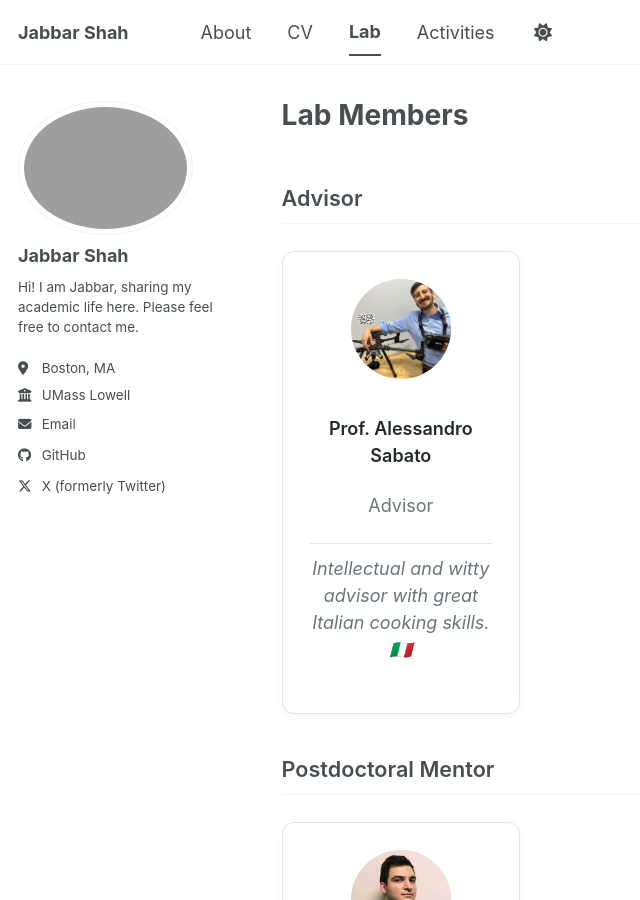
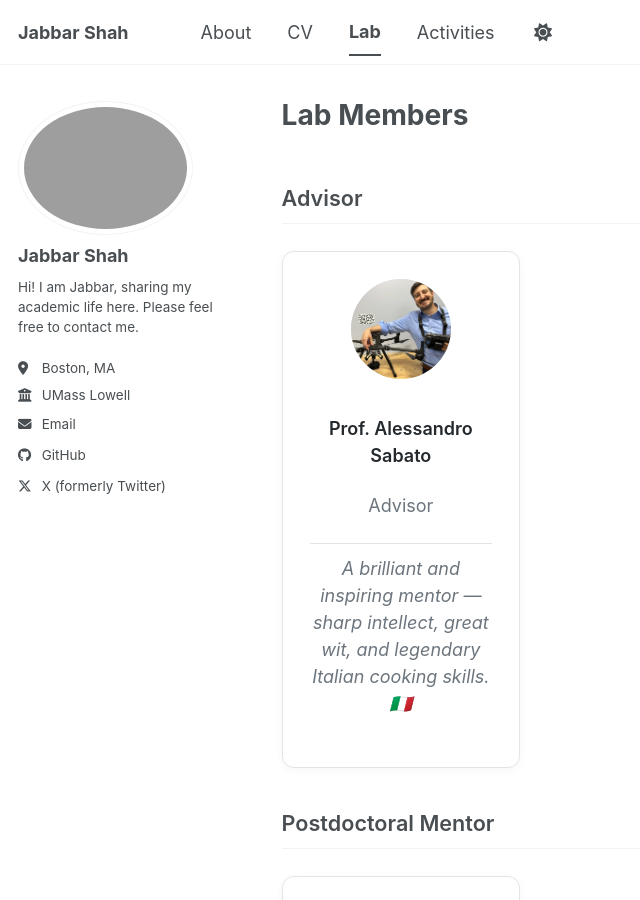
Before and after one commit to sjabbarshah/sjabbarshah.github.io, a Jekyll site: the page built from _pages/lab.md, in a window 1280 px wide and 900 px high. Shown: the whole window, without its empty margins (0-640 px from the left). Built offline with Jekyll 4.4.1, drawn with Linux system fonts in a browser that asks for light colours; a script bundle is joined from its source files by our own code; library files that are not in the unit come from our copies.

Commit message:
Update advisor comment to be more respectful

```diff
--- a/_pages/lab.md
+++ b/_pages/lab.md
@@ -97,7 +97,7 @@ author_profile: true
     <div class="lab-card__avatar"><img src="/images/professor.png" alt="Prof. Alessandro Sabato"></div>
     <p class="lab-card__name"><a href="https://www.uml.edu/engineering/mechanical-industrial/faculty/sabato-alessandro.aspx" target="_blank">Prof. Alessandro Sabato</a></p>
     <p class="lab-card__role">Advisor</p>
-    <p class="lab-card__comment">Intellectual and witty advisor with great Italian cooking skills. 🇮🇹</p>
+    <p class="lab-card__comment">A brilliant and inspiring mentor — sharp intellect, great wit, and legendary Italian cooking skills. 🇮🇹</p>
   </div>
 </div>
 
```
